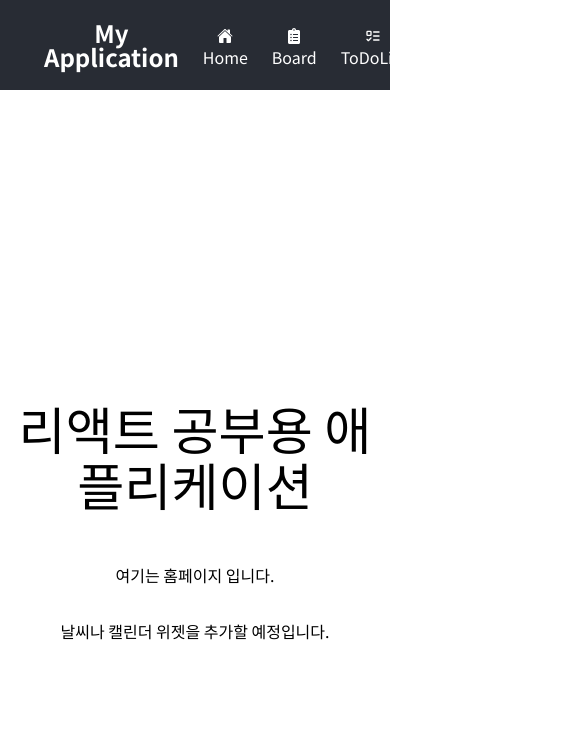
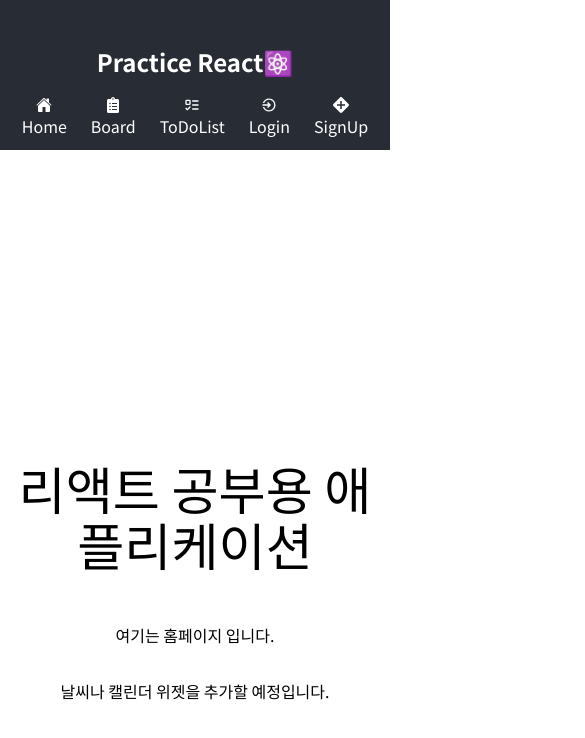
Before and after one commit to d5ngjun2/react-study, a React (Vite) app in the folder practice-react/: page / in a window 390 px wide. Shown: the top 738 px of the page, 585 px wide, since content can reach past the window. Built offline with nearby package versions, Linux system fonts and the light colour scheme.

Commit message:
헤더 반응형 처리 (768px)

```diff
--- a/practice-react/src/components/Header.jsx
+++ b/practice-react/src/components/Header.jsx
@@ -12,7 +12,7 @@ const Header = () => {
     <HeaderContent>
       <HeaderLink to="/">
         <Item>
-          <h2>My Application</h2>
+          <h2>Practice React⚛️</h2>
         </Item>
       </HeaderLink>
       <ItemGroup>
@@ -50,6 +50,12 @@ const HeaderContent = styled.div`
   justify-content: flex-start;
   padding-left: 32px;
   align-items: center;
+
+  @media (max-width: 768px) {
+    flex-direction: column;
+    align-items: center;
+    padding: 30px;
+  }
 `;
 
 const ItemGroup = styled.div`
@@ -57,6 +63,13 @@ const ItemGroup = styled.div`
   justify-content: flex-end; // 오른쪽 정렬
   margin-left: auto; // 오른쪽으로 정렬
   padding-right: 32px; // 오른쪽 여백
+
+  @media (max-width: 768px) {
+    justify-content: center;
+    align-items: center;
+    margin-left: 0;
+    padding-right: 0;
+  }
 `;
 
 const Item = styled.div`
```
